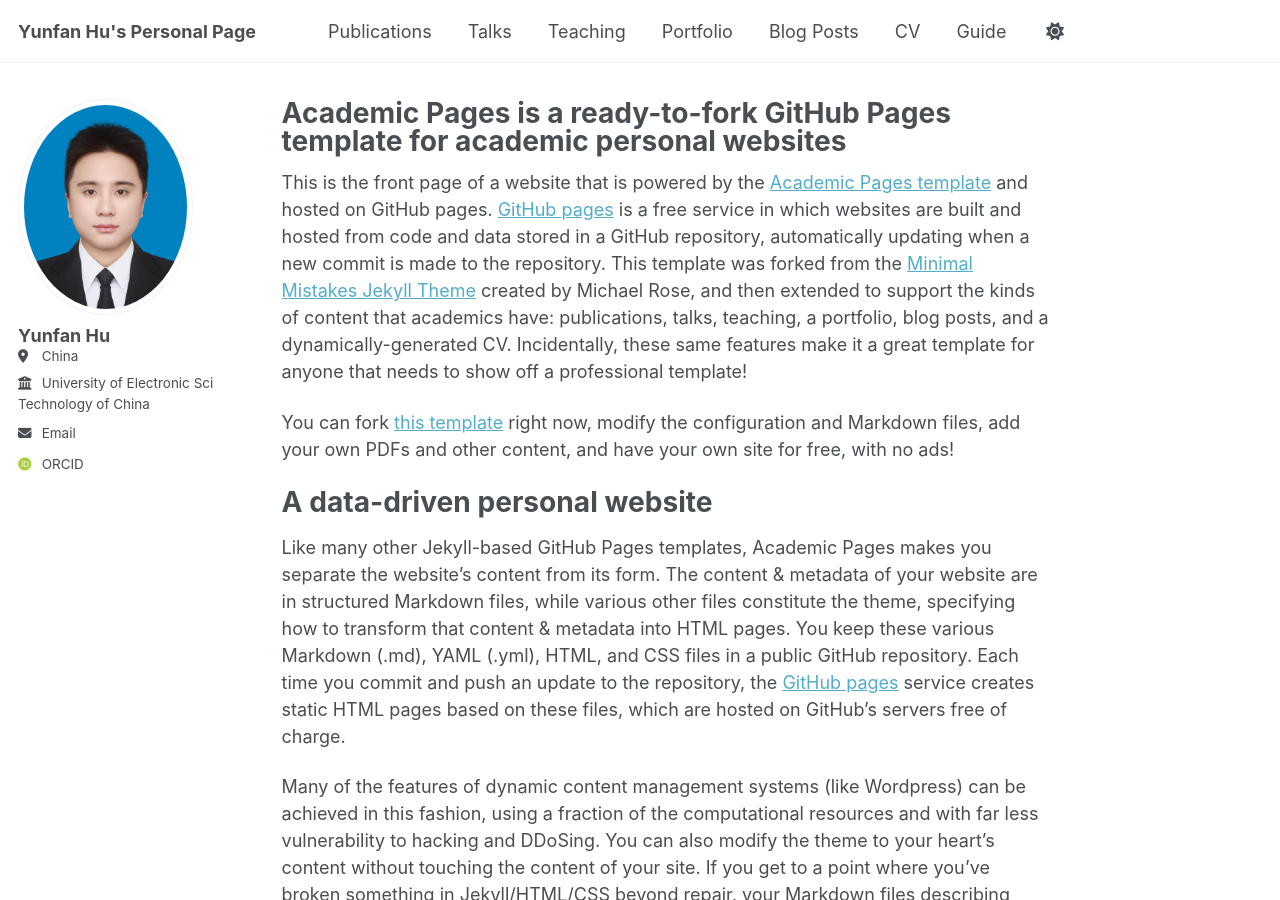
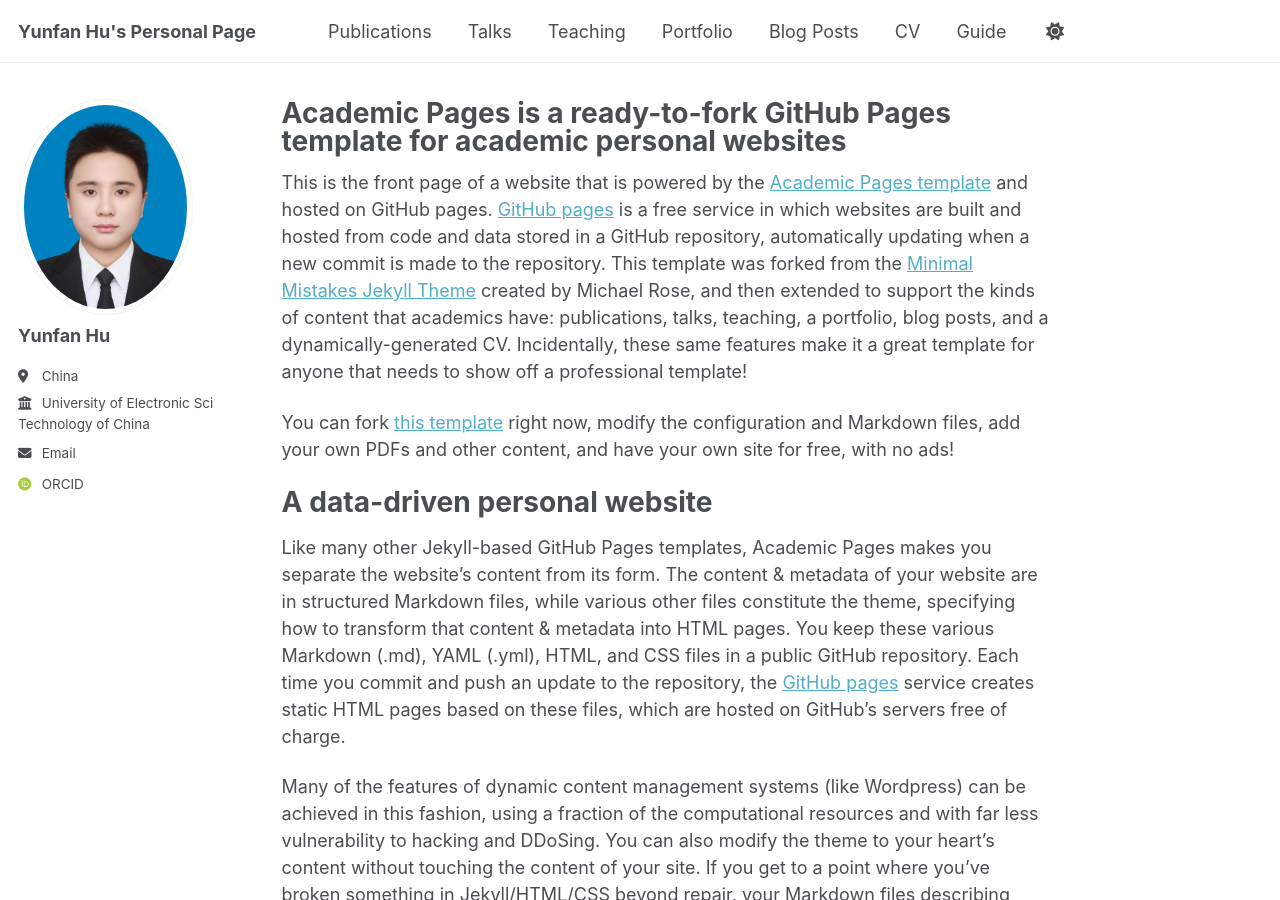
Before and after one commit to HYF0514/HYF0514.github.io, a Jekyll site: the page built from _pages/about.md, in a window 1280 px wide and 900 px high. Built offline with Jekyll 4.4.1, drawn with Linux system fonts in a browser that asks for light colours; some web fonts are replaced; a script bundle is joined from its source files by our own code; library files that are not in the unit come from our copies.

Commit message:
Update _config.yml

```diff
--- a/_config.yml
+++ b/_config.yml
@@ -16,7 +16,7 @@
 url                      : https://hyf0514.github.io # The base hostname & protocol for your site e.g. "https://[your GitHub username].github.io",
                                                            # or if you already have some other page hosted on Github then use "https://[your GitHub username].github.io/[Your Repo Name]"
 baseurl                  : "" # the subpath of your site, e.g. "/blog"
-repository               : "academicpages/academicpages.github.io"
+repository               : # "academicpages/academicpages.github.io"
 
 # Site Author - The following control what appear as part of the author content on the side bar.
 #               If a field is blank the icon and link will not appear, otherwise it will be shown.
@@ -26,9 +26,9 @@
   avatar           : "HYF.png"
   name             : "Yunfan Hu"
   pronouns         : # example: "she/her"
-  bio              : # "Short biography for the left-hand sidebar"
+  bio              : "" # "Short biography for the left-hand sidebar"
   location         : "China"
-  employer         : "University of Electronic Science and <br>Technology of China"
+  employer         : "University of Electronic Science and <br>   Technology of China"
   uri              : # URL
   email            : "huyunfan0514@gmail.com"
 
```
